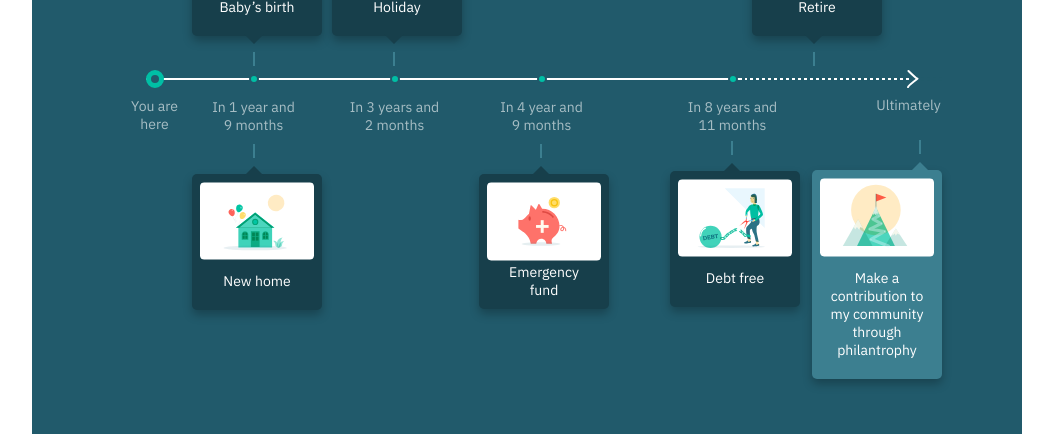
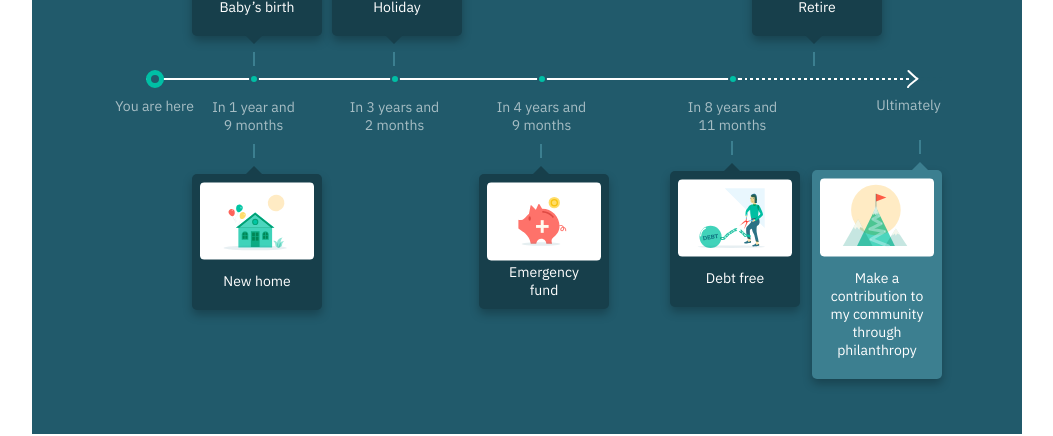
Before and after one commit to kgaogelothorn/frontend-tech-assignment, a React (Create React App) app: page / in a window 1280 px wide. Shown: the part 277-713 px from the top of the page, without its empty margins (121-1174 px from the left). Built offline with nearby package versions, Linux system fonts and the light colour scheme.

Commit message:
feat: created lifecheq timeline

```diff
--- a/src/App.tsx
+++ b/src/App.tsx
@@ -5,46 +5,45 @@ import home from './home.svg';
 import fund from './em-fund.svg';
 import debt from './debt.svg';
 import vision from './vision.svg';
+import chevron from './chevron.svg';
+
+const timelineEvents = [
+  { text: 'You are here', style: {} },
+  { text: 'In 1 year and 9 months', style: { right: '56px' } },
+  { text: 'In 3 years and 2 months', style: { right: '66px' } },
+  { text: 'In 4 years and 9 months', style: { right: '70px' } },
+  { text: 'In 8 years and 11 months', style: { right: '30px' } },
+  { text: 'Ultimately', style: {} }
+];
+
+const cards = [
+  { src: family, alt: "Baby's birth", label: "Baby’s birth", className: 'card-one', style: { left: '160px', top: '56px' } },
+  { src: holiday, alt: "Holiday", label: "Holiday", className: 'card-one', style: { left: '300px', bottom: '78px' } },
+  { src: retire, alt: "Retire", label: "Retire", className: 'card-one', style: { left: '720px', bottom: '212px' } },
+  { src: home, alt: "New home", label: "New home", className: 'card-two', style: { left: '160px', bottom: '74px' } },
+  { src: fund, alt: "Emergency fund", label: "Emergency fund", labelStyle: { paddingTop: '2px', paddingBottom: '2px' },
+  className: 'card-two', style: { left: '447px', bottom: '210px', } },
+  { src: debt, alt: "Debt free", label: "Debt free", className: 'card-two', style: { left: '638px', bottom: '348px' } },
+  { src: vision, alt: "Vision", label: "Make a contribution to my community through philanthropy", className: 'card-three', style: { left: '780px', bottom: '485px' } }
+];
 
 const App = () => (
   <main>
-    <ul className="timeline">
-      <li className="timeline-item"><p>You are <br /> here</p></li>
-      <li className="timeline-item" style={{right: "56px"}}><p>In 1 year and 9 months</p></li>
-      <li className="timeline-item" style={{right: "66px"}}><p>In 3 years and 2 months</p></li>
-      <li className="timeline-item" style={{right: "70px"}}><p>In 4 year and 9 months</p></li>
-      <li className="timeline-item" style={{right: "30px"}}><p>In 8 years and 11 months</p></li>
-      <li className="timeline-item"><p>Ultimately</p></li>
+      <ul className="timeline">
+      {timelineEvents.map((event, index) => (
+        <li key={index} className="timeline-item" style={event.style}>
+          <p>{event.text}</p>
+        </li>
+      ))}
     </ul>
 
-    <div className="card card-one" style={{left: "160px", top: "56px"}}>
-      <img src={family} alt="Baby's birth" />
-      <div className="label">Baby’s birth</div>
-    </div>
-    <div className="card card-one" style={{left: "300px", bottom: "78px"}}>
-      <img src={holiday} alt="Holiday" />
-      <div className="label">Holiday</div>
-    </div>
-    <div className="card card-one" style={{left: "720px", bottom: "212px"}}>
-      <img src={retire} alt="Retire" />
-      <div className="label">Retire</div>
-    </div>
-    <div className="card card-two" style={{left: "160px", bottom: "74px"}}>
-      <img src={home} alt="New home" />
-      <div className="label">New home</div>
-    </div>
-    <div className="card card-two" style={{left: "447px", bottom: "210px"}}>
-      <img src={fund} alt="Emergency fund" />
-      <div className="label py-1">Emergency fund</div>
-    </div>
-    <div className="card card-two" style={{left: "638px", bottom: "348px"}}>
-      <img src={debt} alt="Debt free" />
-      <div className="label">Debt free</div>
-    </div>
-    <div className="card card-three" style={{left: "780px", bottom: "485px"}}>
-      <img src={vision} alt="Vision" />
-      <div className="label">Make a contribution to my community through philantrophy</div>
-    </div>
+    {cards.map((card, index) => (
+      <div key={index} className={`card ${card.className}`} style={card.style}>
+        <img src={card.src} alt={card.alt} />
+        <div className="label" style={card?.labelStyle}>{card.label}</div>
+      </div>
+    ))}
+
   </main>
 );
 
--- a/src/index.css
+++ b/src/index.css
@@ -190,8 +190,3 @@ main {
 .card-three {
   background-color: #3C7F90;
 }
-
-.py-1 {
-  padding-top: 2px !important;
-  padding-bottom: 2px !important;
-}
```
